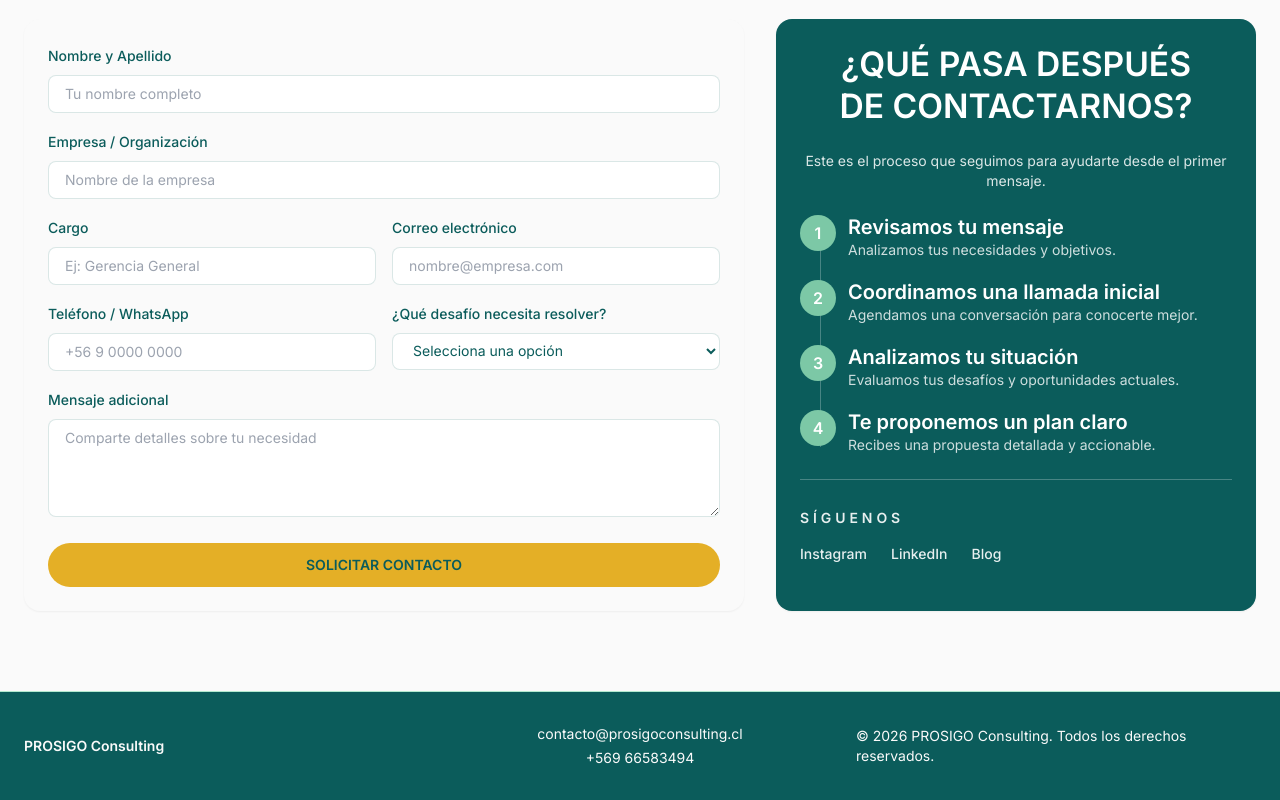
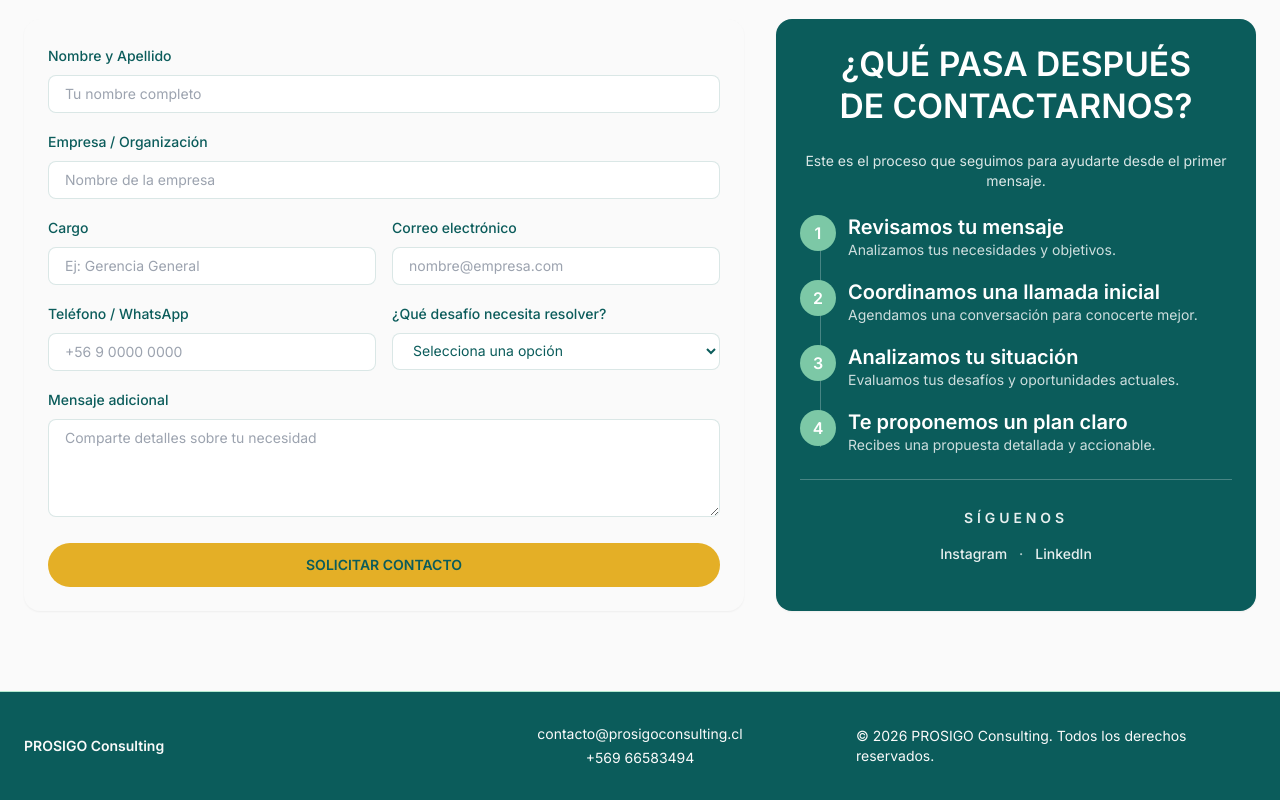
Before and after one commit to medinabenjamin/landing_page_test, a Next.js app: page / in a window 1280 px wide. Shown: the part 4628-5428 px from the top of the page. Built offline with nearby package versions, Linux system fonts and the light colour scheme.

Commit message:
Ajusta bloque de redes sociales en contacto

```diff
--- a/src/components/ContactSection.tsx
+++ b/src/components/ContactSection.tsx
@@ -254,26 +254,21 @@ export default function ContactSection() {
 
               </div>
 
-              <div className="space-y-4 border-t border-white/25 pt-7">
+              <div className="space-y-4 border-t border-white/25 pt-7 text-center">
                 <p className="text-sm font-semibold uppercase tracking-[0.28em] text-white/90">Síguenos</p>
-                <div className="flex flex-wrap gap-6 text-sm font-medium text-white/90">
+                <div className="flex flex-wrap items-center justify-center gap-3 text-sm font-medium text-white/90">
                   <a
                     href="https://www.instagram.com/prosigoconsulting?igsh=ZzFtbWdxeDRjMGpu"
                     className="transition hover:text-white"
                   >
                     Instagram
                   </a>
+                  <span aria-hidden="true" className="text-white/70">·</span>
                   <a
                     href="https://www.linkedin.com/company/prosigo-consulting/about/?viewAsMember=true"
                     className="transition hover:text-white"
                   >
                     LinkedIn
-                  </a>
-                  <a
-                    href="#blog"
-                    className="transition hover:text-white"
-                  >
-                    Blog
                   </a>
                 </div>
               </div>
```
